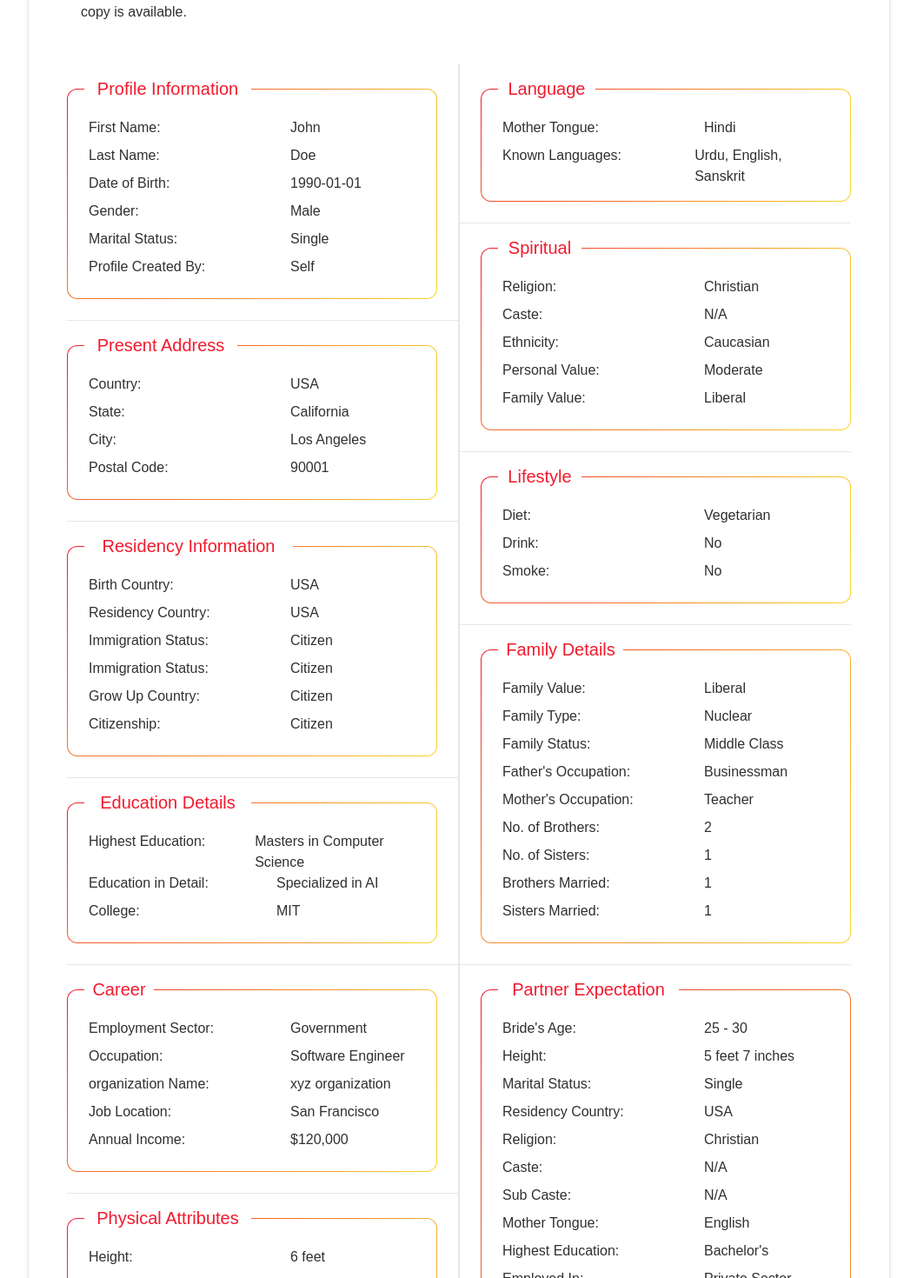
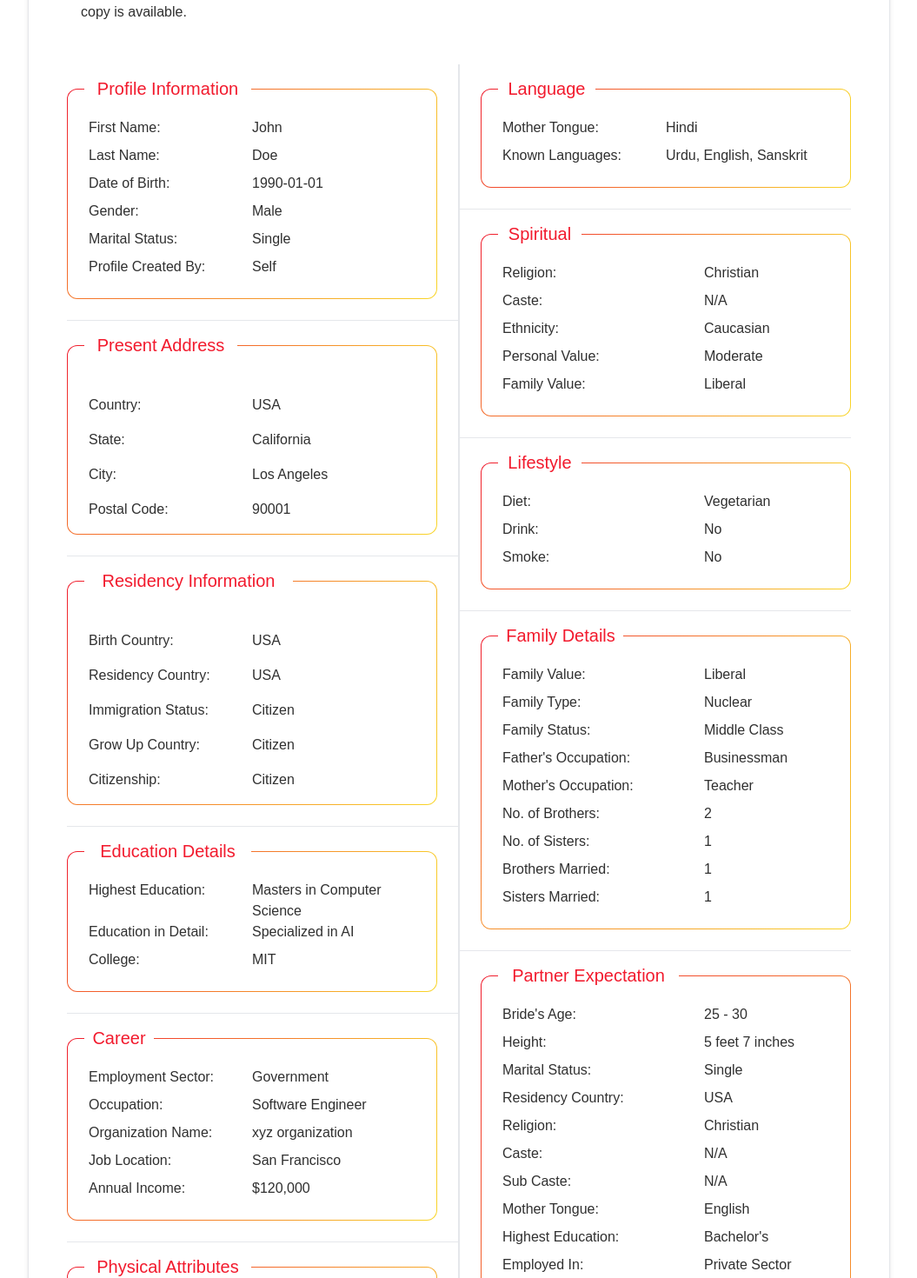
Before and after one commit to tausif40/morematrimony, a React (Create React App) app: page /view-profile in a window 1280 px wide. Shown: the part 720-2190 px from the top of the page at 87% size, without its empty margins (112-1167 px from the left). Built offline with nearby package versions, Linux system fonts and the light colour scheme.

Commit message:
profile list responsive

```diff
--- a/src/component/ViewProfile/UserDetails.js
+++ b/src/component/ViewProfile/UserDetails.js
@@ -114,7 +114,7 @@ const UserDetails = () => {
 
 	return (
 		<div className="container text-textGray border shadow-md rounded-xl ">
-			<div className=" space-y-8 pt-6 pb-12 px-6">
+			<div className=" space-y-8 pt-6 pb-12  lg:px-6">
 				{/* Introduction */}
 				<div className="p-4">
 					<p className="text-gradient text-xl font-medium mb-2">About Me</p>
@@ -125,25 +125,54 @@ const UserDetails = () => {
 					{/* Profile Information */}
 					<div className="border-r">
 						<div className="border-b pb-6 pr-6">
-							<p className="bg-white text-primary w-48 flex justify-center text-xl font-medium relative -bottom-[14px] left-5">Profile Information</p>
+							<dt className="bg-white text-primary w-48 flex justify-center text-xl font-medium relative -bottom-[14px] left-5">
+								Profile Information
+							</dt>
 							<div className="gradientBorder pb-4 px-6 pt-8 w-full rounded-xl">
-								<p className='flex gap-2'><p className='text-md font-medium w-56 mb-2'>First Name:</p> {profileData.profileInfo.firstName}</p>
-								<p className='flex gap-2'><p className='text-md font-medium w-56 mb-2'>Last Name:</p> {profileData.profileInfo.lastName}</p>
-								<p className='flex gap-2'><p className='text-md font-medium w-56 mb-2'>Date of Birth:</p> {profileData.profileInfo.dateOfBirth}</p>
-								<p className='flex gap-2'><p className='text-md font-medium w-56 mb-2'>Gender:</p> {profileData.profileInfo.gender}</p>
-								<p className='flex gap-2'><p className='text-md font-medium w-56 mb-2'>Marital Status:</p> {profileData.profileInfo.maritalStatus}</p>
-								<p className='flex gap-2'><p className='text-md font-medium w-56 mb-2'>Profile Created By:</p> {profileData.profileInfo.profileCreatedBy}</p>
+								<div className="grid grid-cols-2">
+									<dt className="text-md font-medium mb-2">First Name:</dt>
+									<dd>{profileData.profileInfo.firstName}</dd>
+								</div>
+								<div className="grid grid-cols-2">
+									<dt className="text-md font-medium mb-2">Last Name:</dt>
+									<dd>{profileData.profileInfo.lastName}</dd>
+								</div>
+								<div className="grid grid-cols-2">
+									<dt className="text-md font-medium mb-2">Date of Birth:</dt>
+									<dd>{profileData.profileInfo.dateOfBirth}</dd>
+								</div>
+								<div className="grid grid-cols-2">
+									<dt className="text-md font-medium mb-2">Gender:</dt>
+									<dd>{profileData.profileInfo.gender}</dd>
+								</div>
+								<div className="grid grid-cols-2">
+									<dt className="text-md font-medium mb-2">Marital Status:</dt>
+									<dd>{profileData.profileInfo.maritalStatus}</dd>
+								</div>
+								<div className="grid grid-cols-2">
+									<dt className="text-md font-medium mb-2">Profile Created By:</dt>
+									<dd>{profileData.profileInfo.profileCreatedBy}</dd>
+								</div>
 							</div>
 						</div>
 
 						{/* Present Address */}
 						<div className="border-b pb-6 pr-6">
 							<p className="w-44 bg-white text-primary flex justify-center text-xl font-medium relative -bottom-[14px] left-5">Present Address</p>
-							<div className="gradientBorder pb-4 px-6 pt-8 w-full  rounded-xl">
-								<p className='flex gap-2'><p className='text-md font-medium w-56 mb-2'>Country:</p> {profileData.presentAddress.country}</p>
-								<p className='flex gap-2'><p className='text-md font-medium w-56 mb-2'>State:</p> {profileData.presentAddress.state}</p>
-								<p className='flex gap-2'><p className='text-md font-medium w-56 mb-2'>City:</p> {profileData.presentAddress.city}</p>
-								<p className='flex gap-2'><p className='text-md font-medium w-56 mb-2'>Postal Code:</p> {profileData.presentAddress.postalCode}</p>
+							<div className="gradientBorder pb-4 px-6 pt-8 w-full rounded-xl">
+								<dl className="grid grid-cols-2 gap-y-4 mt-6">
+									<dt className="text-md font-medium">Country:</dt>
+									<dd>{profileData.presentAddress.country}</dd>
+
+									<dt className="text-md font-medium">State:</dt>
+									<dd>{profileData.presentAddress.state}</dd>
+
+									<dt className="text-md font-medium">City:</dt>
+									<dd>{profileData.presentAddress.city}</dd>
+
+									<dt className="text-md font-medium">Postal Code:</dt>
+									<dd>{profileData.presentAddress.postalCode}</dd>
+								</dl>
 							</div>
 						</div>
 
@@ -151,12 +180,22 @@ const UserDetails = () => {
 						<div className="border-b pb-6 pr-6">
 							<p className="w-60 bg-white text-primary flex justify-center text-xl font-medium relative -bottom-[14px] left-5">Residency Information</p>
 							<div className="gradientBorder pb-4 px-6 pt-8 w-full rounded-xl">
-								<p className='flex gap-2'><p className='text-md font-medium w-56 mb-2'>Birth Country:</p> {profileData.residencyInformation.birthCountry}</p>
-								<p className='flex gap-2'><p className='text-md font-medium w-56 mb-2'>Residency Country:</p> {profileData.residencyInformation.residencyCountry}</p>
-								<p className='flex gap-2'><p className='text-md font-medium w-56 mb-2'>Immigration Status:</p> {profileData.residencyInformation.immigrationStatus}</p>
-								<p className='flex gap-2'><p className='text-md font-medium w-56 mb-2'>Immigration Status:</p> {profileData.residencyInformation.immigrationStatus}</p>
-								<p className='flex gap-2'><p className='text-md font-medium w-56 mb-2'>Grow Up Country:</p> {profileData.residencyInformation.immigrationStatus}</p>
-								<p className='flex gap-2'><p className='text-md font-medium w-56 mb-2'>Citizenship:</p> {profileData.residencyInformation.immigrationStatus}</p>
+								<dl className="grid grid-cols-2 gap-y-4 mt-6">
+									<dt className="text-md font-medium">Birth Country:</dt>
+									<dd>{profileData.residencyInformation.birthCountry}</dd>
+
+									<dt className="text-md font-medium">Residency Country:</dt>
+									<dd>{profileData.residencyInformation.residencyCountry}</dd>
+
+									<dt className="text-md font-medium">Immigration Status:</dt>
+									<dd>{profileData.residencyInformation.immigrationStatus}</dd>
+
+									<dt className="text-md font-medium">Grow Up Country:</dt>
+									<dd>{profileData.residencyInformation.immigrationStatus}</dd>
+
+									<dt className="text-md font-medium">Citizenship:</dt>
+									<dd>{profileData.residencyInformation.immigrationStatus}</dd>
+								</dl>
 							</div>
 						</div>
 
@@ -164,9 +203,18 @@ const UserDetails = () => {
 						<div className="border-b pb-6 pr-6">
 							<p className="bg-white text-primary w-48 flex justify-center text-xl font-medium relative -bottom-[14px] left-5">Education Details</p>
 							<div className="gradientBorder pb-4 px-6 pt-8 w-full rounded-xl">
-								<p className='flex gap-2'><p className='text-md font-medium w-52 mb-2'>Highest Education:</p> {profileData.educationDetails.highestEducation}</p>
-								<p className='flex gap-2'><p className='text-md font-medium w-52 mb-2'>Education in Detail:</p> {profileData.educationDetails.educationInDetail}</p>
-								<p className='flex gap-2'><p className='text-md font-medium w-52 mb-2'>College:</p> {profileData.educationDetails.college}</p>
+								<div className="grid grid-cols-2">
+									<dt className="text-md font-medium mb-2">Highest Education:</dt>
+									<dd>{profileData.educationDetails.highestEducation}</dd>
+								</div>
+								<div className="grid grid-cols-2">
+									<dt className="text-md font-medium mb-2">Education in Detail:</dt>
+									<dd>{profileData.educationDetails.educationInDetail}</dd>
+								</div>
+								<div className="grid grid-cols-2">
+									<dt className="text-md font-medium mb-2">College:</dt>
+									<dd>{profileData.educationDetails.college}</dd>
+								</div>
 							</div>
 						</div>
 
@@ -175,11 +223,26 @@ const UserDetails = () => {
 						<div className="border-b pb-6 pr-6">
 							<p className="w-20 bg-white text-primary flex justify-center text-xl font-medium relative -bottom-[14px] left-5">Career</p>
 							<div className="gradientBorder pb-4 px-6 pt-8 w-full rounded-xl">
-								<p className='flex gap-2'><p className='text-md font-medium w-56 mb-2'>Employment Sector:</p> {profileData.career.sector}</p>
-								<p className='flex gap-2'><p className='text-md font-medium w-56 mb-2'>Occupation:</p> {profileData.career.occupation}</p>
-								<p className='flex gap-2'><p className='text-md font-medium w-56 mb-2'>organization Name:</p> {profileData.career.organizationName}</p>
-								<p className='flex gap-2'><p className='text-md font-medium w-56 mb-2'>Job Location:</p> {profileData.career.jobLocation}</p>
-								<p className='flex gap-2'><p className='text-md font-medium w-56 mb-2'>Annual Income:</p> {profileData.career.annualIncome}</p>
+								<div className="grid grid-cols-2">
+									<dt className="text-md font-medium mb-2">Employment Sector:</dt>
+									<dd>{profileData.career.sector}</dd>
+								</div>
+								<div className="grid grid-cols-2">
+									<dt className="text-md font-medium mb-2">Occupation:</dt>
+									<dd>{profileData.career.occupation}</dd>
+								</div>
+								<div className="grid grid-cols-2">
+									<dt className="text-md font-medium mb-2">Organization Name:</dt>
+									<dd>{profileData.career.organizationName}</dd>
+								</div>
+								<div className="grid grid-cols-2">
+									<dt className="text-md font-medium mb-2">Job Location:</dt>
+									<dd>{profileData.career.jobLocation}</dd>
+								</div>
+								<div className="grid grid-cols-2">
+									<dt className="text-md font-medium mb-2">Annual Income:</dt>
+									<dd>{profileData.career.annualIncome}</dd>
+								</div>
 							</div>
 						</div>
 
@@ -216,8 +279,14 @@ const UserDetails = () => {
 						<div className="border-b pb-6 pl-6">
 							<p className="w-28 bg-white text-primary flex justify-center text-xl font-medium relative -bottom-[14px] left-5">Language</p>
 							<div className="gradientBorder pb-4 px-6 pt-8 w-full rounded-xl">
-								<p className='flex gap-2'><p className='text-md font-medium w-56 mb-2'>Mother Tongue:</p> {profileData.language.MotherTongue}</p>
-								<p className='flex gap-2'><p className='text-md font-medium w-56 mb-2'>Known Languages:</p> {profileData.language.KnownLanguages}</p>
+								<div className="grid grid-cols-2">
+									<dt className="text-md font-medium mb-2">Mother Tongue:</dt>
+									<dd>{profileData.language.MotherTongue}</dd>
+								</div>
+								<div className="grid grid-cols-2">
+									<dt className="text-md font-medium mb-2">Known Languages:</dt>
+									<dd>{profileData.language.KnownLanguages}</dd>
+								</div>
 							</div>
 						</div>
 
--- a/src/component/ViewProfile/viewProfile.css
+++ b/src/component/ViewProfile/viewProfile.css
@@ -52,3 +52,35 @@
 	border-bottom: 3px solid transparent;
 	border-top: 3px solid #f21a2d;
 }
+
+
+/* image effect */
+  .image-container {
+    position: relative;
+    width: 400px;
+    height: 400px;
+    overflow: hidden;
+    display: flex;
+    align-items: center;
+    justify-content: center;
+}
+
+.image-container img {
+    width: 100%;
+    height: 100%;
+    object-fit: cover;
+    /* position: absolute; */
+    filter: blur(5px);
+}
+
+.image-container .overlay {
+    position: absolute;
+    width: 80%;
+    height: 80%;
+    background-image: url("https://res.cloudinary.com/drfni1iqf/image/upload/v1729594307/Tausif/temp/img2_pop07c.jpg");
+    background-size: cover;
+   object-fit: contain;
+    background-position: center;
+}
+
+/* image effect end */
```
Also changed, not shown: src/component/ProfileList/ProfileList.js (+20 -6 lines), src/component/ViewProfile/ProfileImage.js (+20 -7 lines), src/component/ViewProfile/ShortProfile.js (+7 -7 lines), public/assets/img/profileImages/img5.jpg (added), public/assets/img/profileImages/img6.jpg (added).
